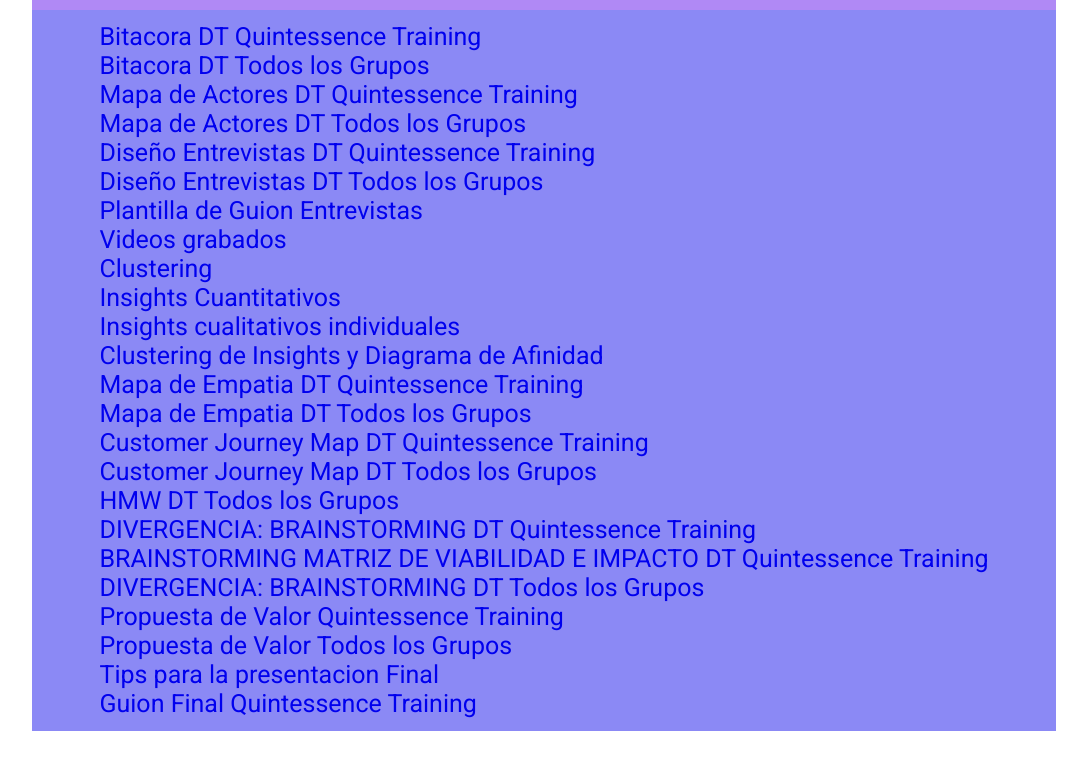
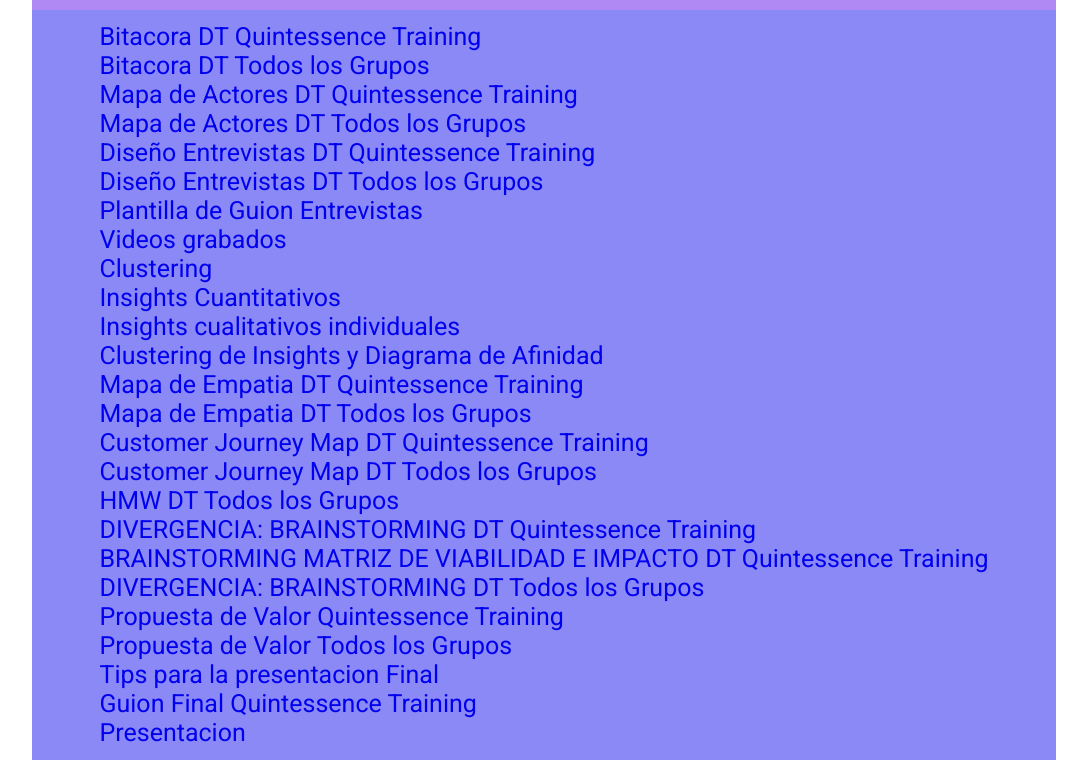
Before and after one commit to cytelsystem/DT, a plain HTML site: page index.html in a window 1280 px wide. Shown: the part 74-834 px from the top of the page, without its empty margins (96-1183 px from the left). Before the commit the page ends 805 px from the top, so only its background shows below. Drawn offline with Linux system fonts and the light colour scheme.

Commit message:
adicionando info

```diff
--- a/index.html
+++ b/index.html
@@ -92,6 +92,9 @@
         <li>
           <a href="https://docs.google.com/document/d/16wH4h55BZFEfaM0P662cEaTOksoHfUY_e0iSs_bksY4/edit" target="_black">Guion Final Quintessence Training</a>
         </li>
+        <li>
+          <a href="https://docs.google.com/presentation/d/1ubP9myZwSIccscUtBkq3TlmsaGdqZiKL8mu41nq8kQs/edit#slide=id.ga073618e60_0_21" target="_black">Presentacion</a>
+        </li>
       </ul>
 
 
```
